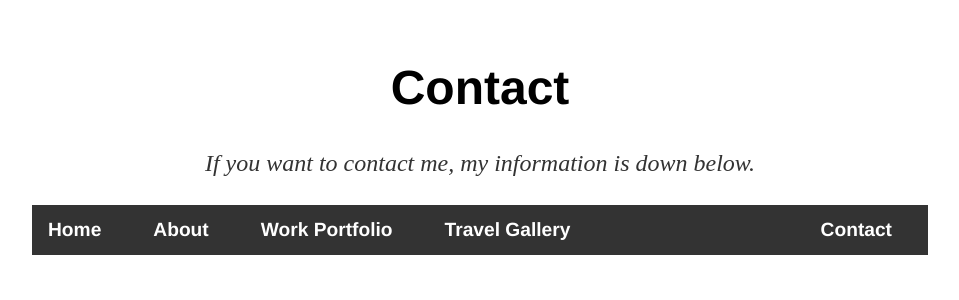
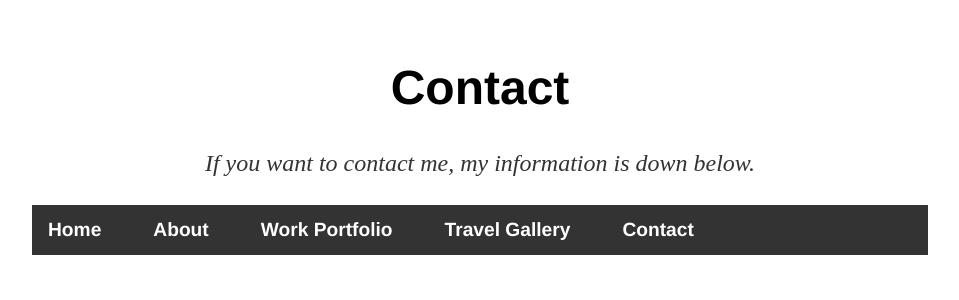
Before and after one commit to CNakano7/CNakano7.github.io, a Jekyll site: the page Contact/index.html, which Jekyll copies as it is, in a window 1280 px wide. Shown: the top 300 px of the page, without its empty margins (160-1119 px from the left). Built offline with Jekyll 4.4.1, drawn with Linux system fonts in a browser that asks for light colours.

Commit message:
Update index.html

```diff
--- a/Contact/index.html
+++ b/Contact/index.html
@@ -18,7 +18,7 @@
   <li style="font-size:120%;"><a href="/About/index.html">About</a></li>
   <li style="font-size:120%;"><a href="/Work Portfolio/index.html">Work Portfolio</a></li>
   <li style="font-size:120%;"><a href="/Travel Gallery/index.html">Travel Gallery</a></li>
-  <li style="float:right;font-size:120%"><a href="/Contact/index.html">Contact</a></li>
+  <li style="font-size:120%;"><a href="/Contact/index.html">Contact</a></li>
 </ul>
 </nav>
 
```
